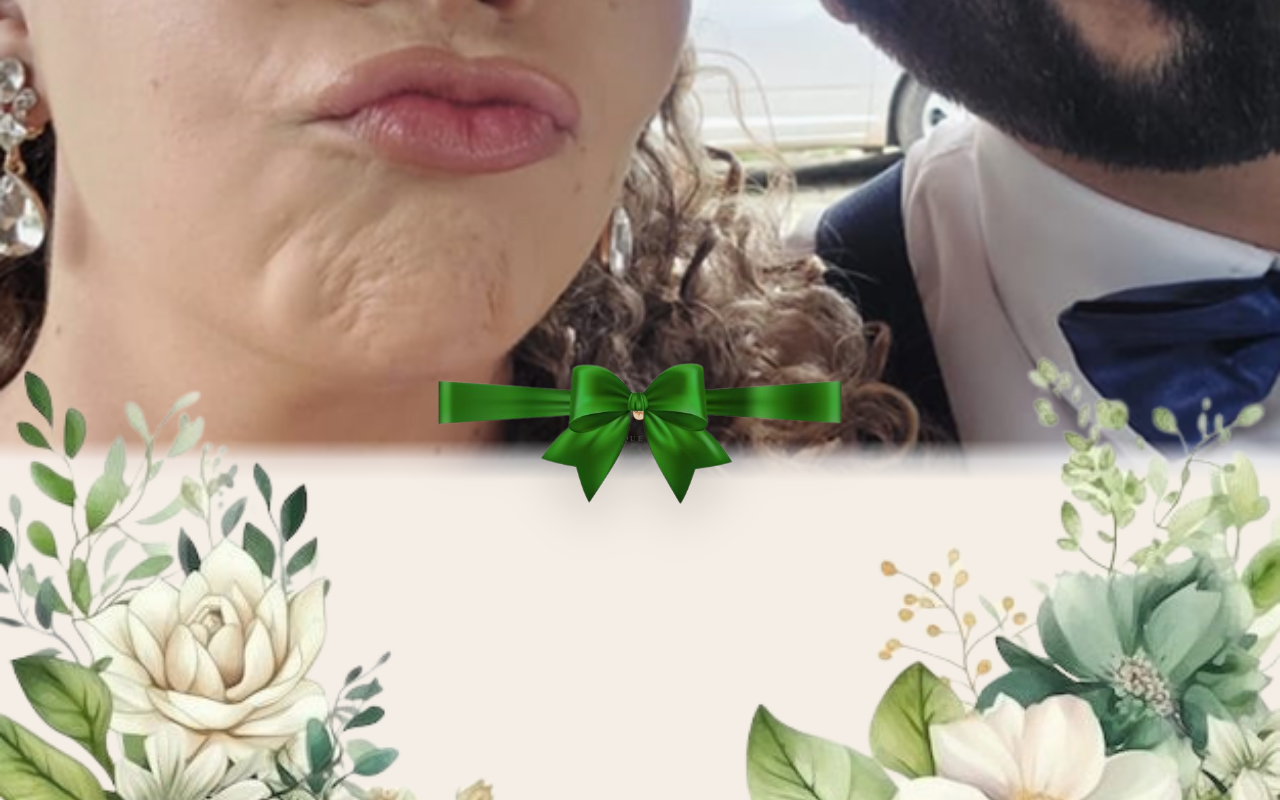
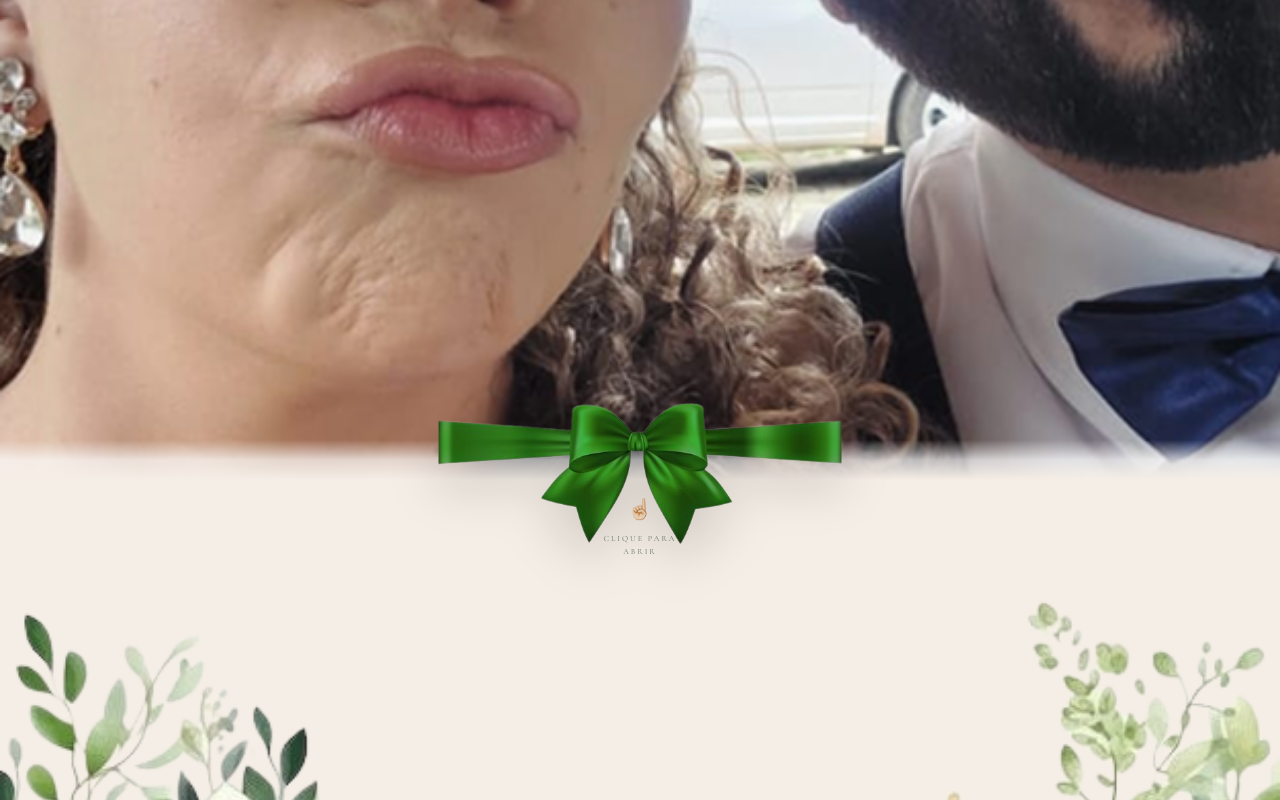
Before and after one commit to JGsilvaDev/convite-casamente-amanda-joao, a Next.js app: page / in a window 1280 px wide. Shown: the top 800 px of the page. Built offline with nearby package versions, Linux system fonts and the light colour scheme.

Commit message:
fix: adjusting main page

```diff
--- a/app/page.tsx
+++ b/app/page.tsx
@@ -69,7 +69,7 @@ export default function CoverPage() {
             z-20
             flex
             justify-center
-            -mt-30
+            -mt-20
           "
           style={{
             animationDelay: "0.5s",
@@ -119,7 +119,7 @@ export default function CoverPage() {
         >
           {/* TEXTO */}
           <div
-            className="animate-fade-slide opacity-0 flex flex-col items-center -mt-30"
+            className="animate-fade-slide opacity-0 flex flex-col items-center -mt-15"
             style={{
               animationDelay: "0.8s",
               animationFillMode: "both",
@@ -162,7 +162,7 @@ export default function CoverPage() {
               opacity-90
               pointer-events-none
               select-none
-              -mt-40
+              -mt-4
             "
           />
         </div>
```
